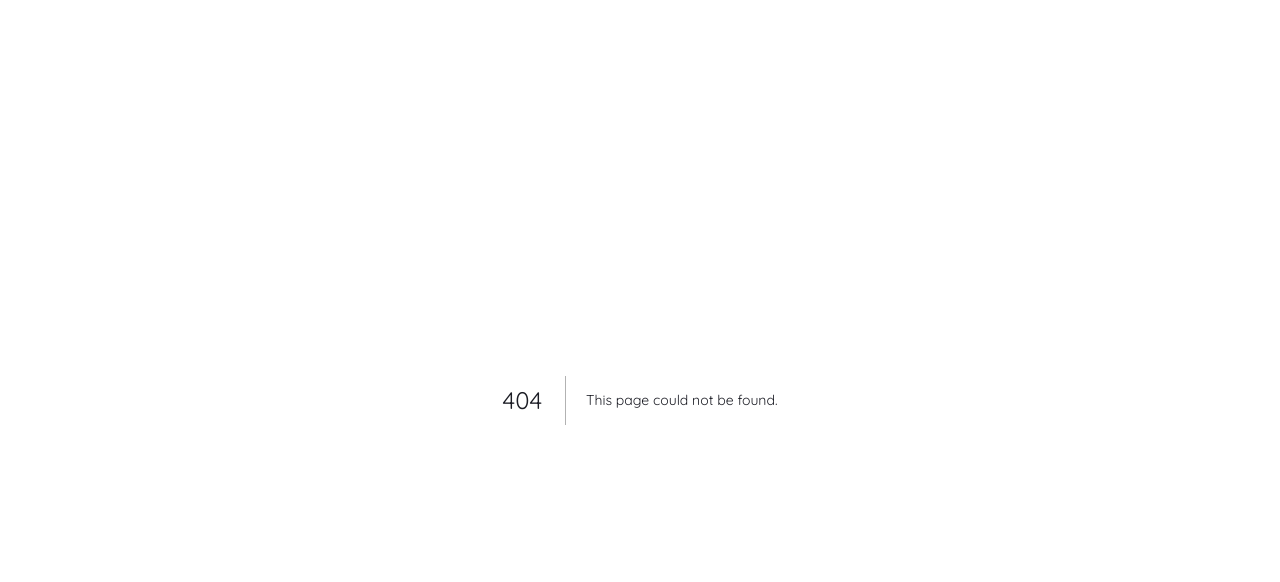
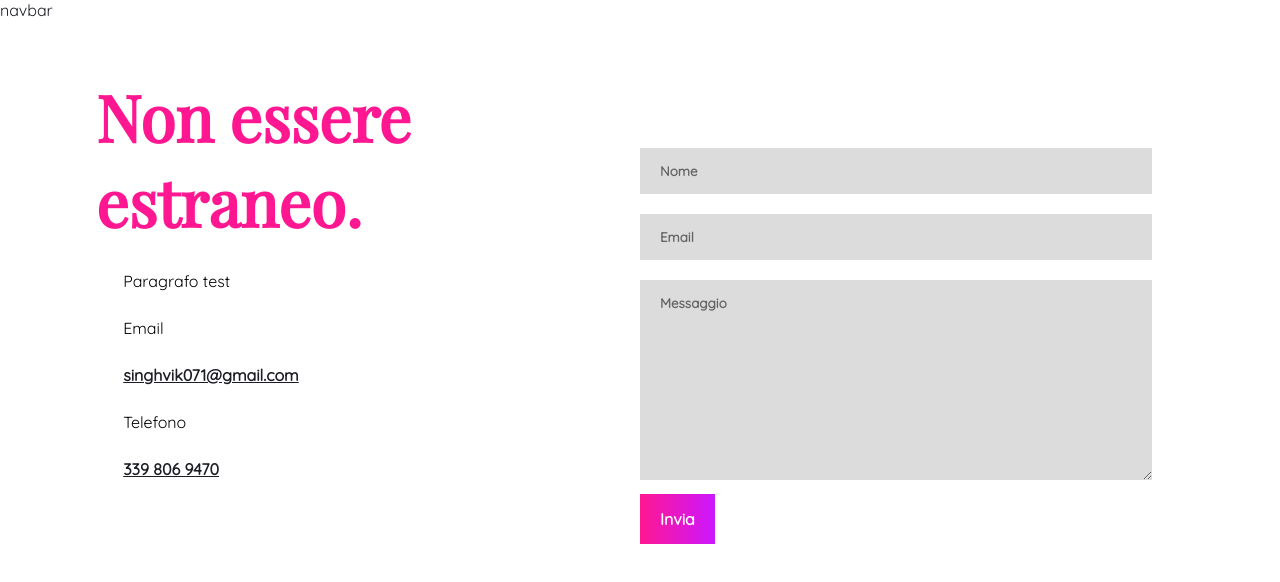
Before and after one commit to vikysingh/portfolio-nextjs, a Next.js app: page /contatti in a window 1280 px wide. Before the commit this address had no page. Shown: the top 582 px of the page. Built offline with nearby package versions, Linux system fonts and the light colour scheme.

Commit message:
Aggiunto contatti page ed aggiustato contenitore comp

```diff
--- a/Componenti/Libreria/Componenti/Contenitore.js
+++ b/Componenti/Libreria/Componenti/Contenitore.js
@@ -1,40 +1,40 @@
 import styled from "styled-components"
 import Tipografia from "./Tipografia"
 
+//Intero contenitore per il grid
 const Section = styled.section`
 width: 100vw;
-min-height: 100vh;
+height: auto;
 
 display: grid;
 grid-template-rows: 15% 85%;
 `
-
+//Primo row
 const PrimoRow = styled.div`
 width: 100%;
-height: 100%;
+height: auto;
 grid-row: 1 / 2;
 `
-
+//Secondo row
 const SecondoRow = styled(PrimoRow)`
 grid-row: 2 / -1;
-
-padding-left: 15%;
 
 display: grid;
 grid-template-columns: repeat(2, 50%);
 
-& > div:first-child {
+& .secondo_row__primo_col {
     grid-column: 1 / 2;
+    padding-left: 15%;
 }
 
-& div p {
+& .secondo_row__primo_col p {
     width: 70%;
     margin: 5%;
 }
 
-& > div:nth-child(2) {
+& .secondo_row__secondo_col {
     grid-column: 2 / -1;
-    padding-top: 15%;
+    padding-top: 10%;
 }
 
 & img{
@@ -44,13 +44,17 @@ grid-template-columns: repeat(2, 50%);
 
 @media (max-width: 600px) {
     & {
-        grid-template-columns: 100% !important;
+        grid-template-columns: 100%;
         padding-left: 10%;
     }
 
-    & > div {
-        grid-column: 1 / -1 !important;
-        padding: 0%;
+    & .secondo_row__primo_col, & .secondo_row__secondo_col {
+        grid-column: 1 / -1;
+        padding: 20px 0%;
+    }
+
+    & h2 {
+        width: 80%;
     }
 
     & img {
@@ -66,16 +70,18 @@ const Contenitore = ({ primo, titolo, paragrafo, sinistra, footer }) => {
         <Section>
             <PrimoRow> {primo} </PrimoRow>
             <SecondoRow>
-                <div>
+                <div className="secondo_row__primo_col" >
                     <Tipografia livello="h2" colore="rosso" variato bold>
                         {titolo}
                     </Tipografia>
                     <Tipografia livello="paragrafo" >
                         {paragrafo}
                     </Tipografia>
-                    {footer}
+                    <div>
+                        {footer}
+                    </div>
                 </div>
-                <div>
+                <div className="secondo_row__secondo_col" >
                     {sinistra}
                 </div>
             </SecondoRow>
--- /dev/null
+++ b/pages/contatti.js
@@ -0,0 +1,51 @@
+import { Contenitore, TextField, Tasto, Tipografia } from "../Componenti/Libreria"
+import styled from "styled-components"
+
+const { Input, TextArea } = TextField
+
+const Form = styled.form`
+width: 80%;
+& input, & textarea {
+    margin: 10px 0;
+}
+
+@media (max-width: 600px) {
+    & {
+        width: 90%;
+    }
+}
+`
+
+const Footer = () => <>
+<Tipografia livello="paragrafo" >Email</Tipografia>
+<Tipografia livello="paragrafo" bold >
+    <a href="mailto:singhvik071@gmail.com">singhvik071@gmail.com</a>
+</Tipografia>
+
+<Tipografia livello="paragrafo" >Telefono</Tipografia>
+<Tipografia livello="paragrafo" bold >
+    <a href="tel:339-806-9470">339 806 9470</a>
+</Tipografia>
+</>
+
+const Sinistra = <Form>
+    <Input type="text" placeholder="Nome" required />
+    <Input type="email" placeholder="Email" required />
+    <TextArea required placeholder="Messaggio" />
+
+    <Tasto primario>
+        <Tipografia livello="paragrafo" colore="chiaro" bold>Invia</Tipografia>
+    </Tasto>
+</Form>
+
+const contatti = () => {
+    return (
+        <Contenitore primo="navbar" titolo="Non essere estraneo."
+        paragrafo="Paragrafo test"
+        footer={<Footer />}
+        sinistra={Sinistra}
+         />
+    );
+}
+
+export default contatti;
```
